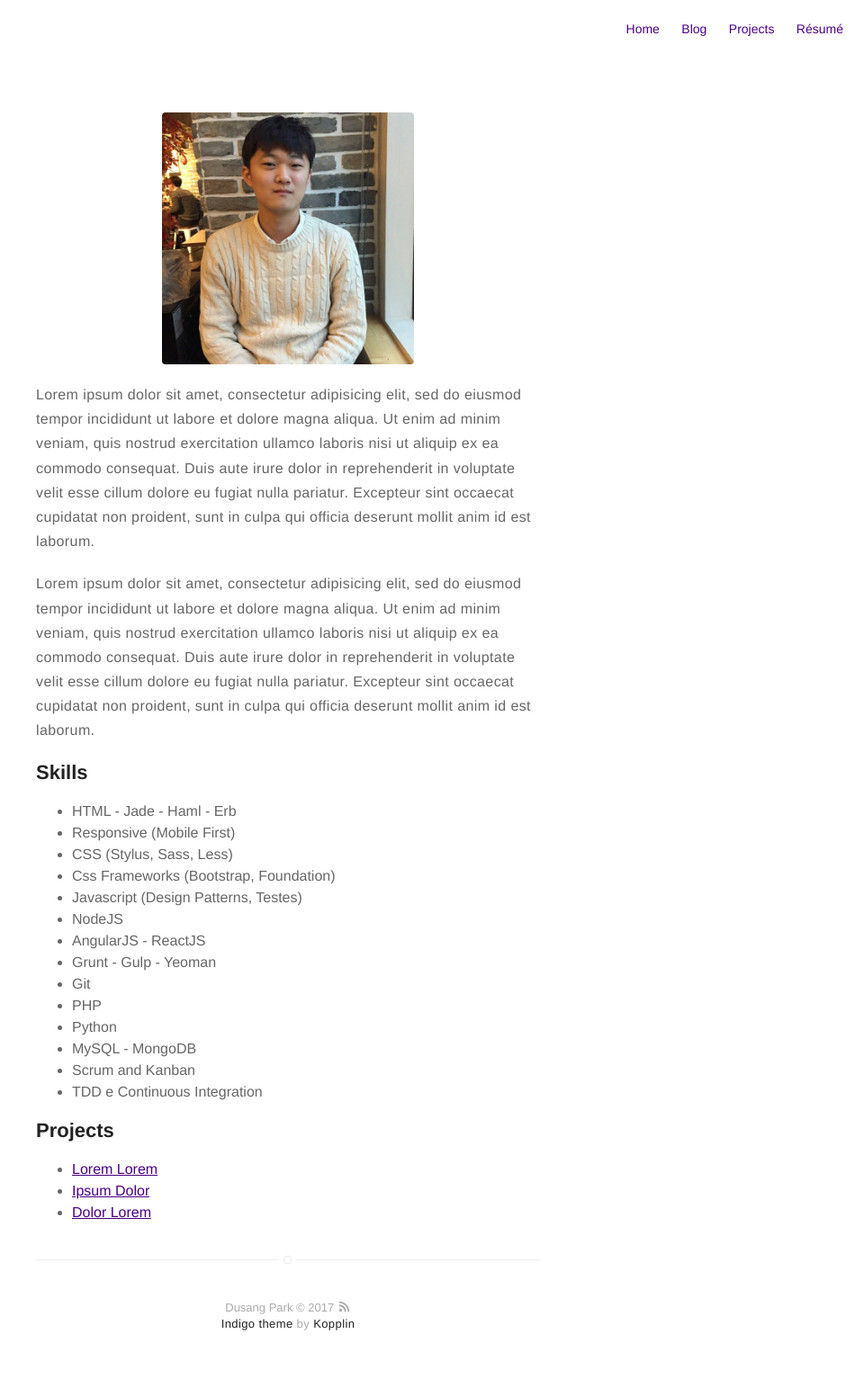
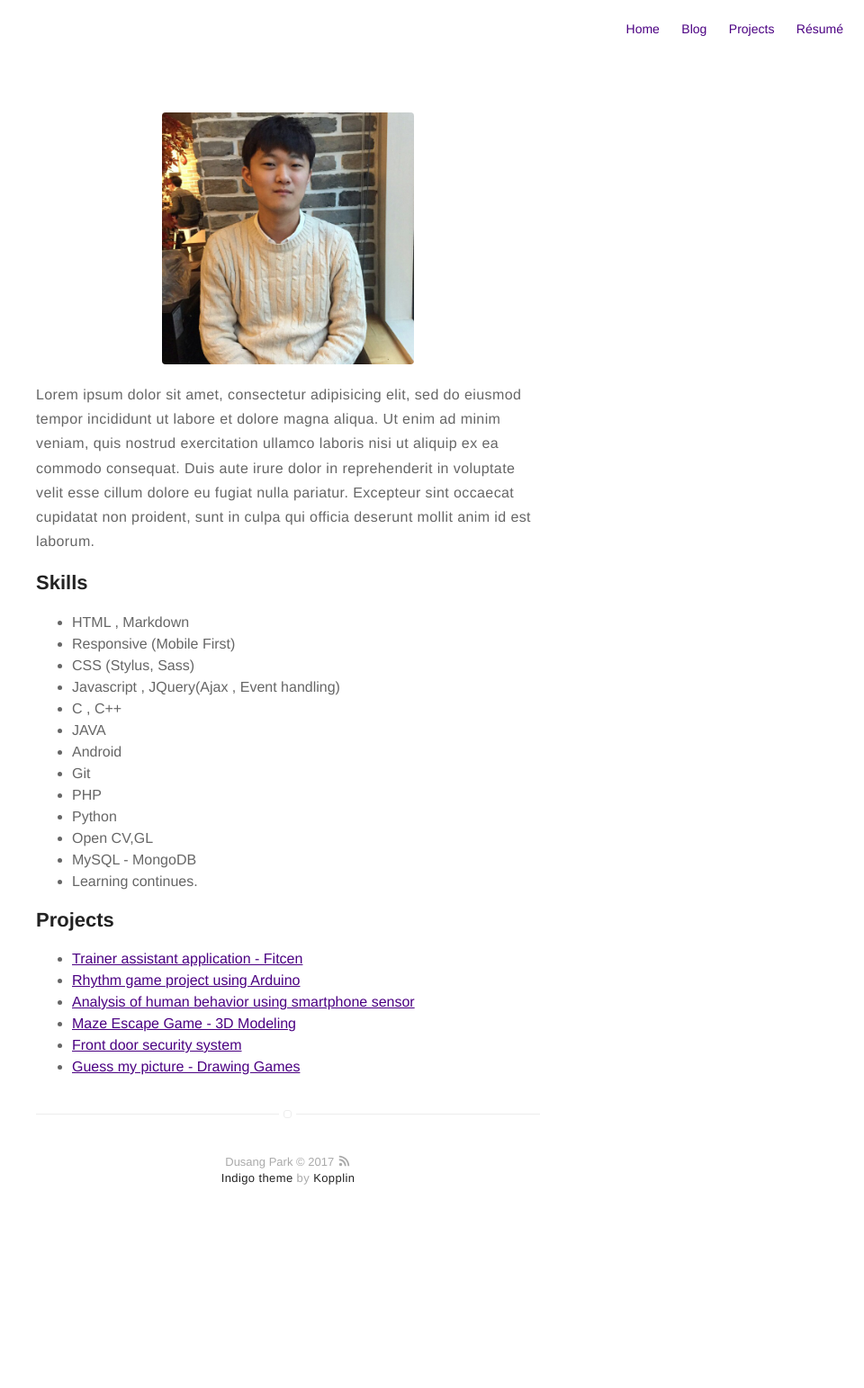
Before and after one commit to Parkdusang/blog, a Jekyll site: the page built from about.md, in a window 1280 px wide. Shown: the whole page at 90% size, without its empty margins (320-1280 px from the left). Built offline with Jekyll 4.4.1, drawn with Linux system fonts in a browser that asks for light colours; after the commit the page ends 1381 px from its top, so only the background shows below that.

Commit message:
Add Document

```diff
--- a/_config.yml
+++ b/_config.yml
@@ -58,6 +58,12 @@ authors:
         external-image: false
         picture: assets/images/profile.jpg
         twitter: johndoe
+    Dusang:
+        name: Dusang Park
+        bio: A Man who Develops software and Data scientist
+        external-image: false
+        picture: assets/images/profile.jpg
+        twitter: johndoe
     jamesfoster:
         name: James Foster
         bio: A Man who develops software with coffee
--- a/_posts/2016-01-23-indigo-jekyll-theme.markdown
+++ b/_posts/2016-01-23-indigo-jekyll-theme.markdown
@@ -9,11 +9,11 @@ projects: true
 hidden: true # don't count this post in blog pagination
 description: "This is a simple and minimalist template for Jekyll for those who likes to eat noodles."
 category: project
-author: johndoe
+author: Dusang
 externalLink: false
 ---
 
-![Screenshot](https://raw.githubusercontent.com/sergiokopplin/indigo/gh-pages/assets/screen-shot.png)
+![Screenshot](https://raw.githubusercontent.com/Parkdusang/blog/tree/gh-pages/assets/images/markdown.jgp)
 
 Example of project - Indigo Minimalist Jekyll Template - [Demo](http://sergiokopplin.github.io/indigo/). This is a simple and minimalist template for Jekyll for those who likes to eat noodles.
 
--- a/about.md
+++ b/about.md
@@ -11,36 +11,32 @@ consequat. Duis aute irure dolor in reprehenderit in voluptate velit esse
 cillum dolore eu fugiat nulla pariatur. Excepteur sint occaecat cupidatat non
 proident, sunt in culpa qui officia deserunt mollit anim id est laborum.</p>
 
-<p>Lorem ipsum dolor sit amet, consectetur adipisicing elit, sed do eiusmod
-tempor incididunt ut labore et dolore magna aliqua. Ut enim ad minim veniam,
-quis nostrud exercitation ullamco laboris nisi ut aliquip ex ea commodo
-consequat. Duis aute irure dolor in reprehenderit in voluptate velit esse
-cillum dolore eu fugiat nulla pariatur. Excepteur sint occaecat cupidatat non
-proident, sunt in culpa qui officia deserunt mollit anim id est laborum.</p>
 
 <h2>Skills</h2>
 
 <ul class="skill-list">
-	<li>HTML - Jade - Haml - Erb</li>
+	<li>HTML ,  Markdown </li>
 	<li>Responsive (Mobile First)</li>
-	<li>CSS (Stylus, Sass, Less)</li>
-	<li>Css Frameworks (Bootstrap, Foundation)</li>
-	<li>Javascript (Design Patterns, Testes)</li>
-	<li>NodeJS</li>
-	<li>AngularJS - ReactJS</li>
-	<li>Grunt - Gulp - Yeoman</li>
+	<li>CSS (Stylus, Sass)</li>
+	<li>Javascript , JQuery(Ajax , Event handling)</li>
+	<li>C , C++</li>
+	<li>JAVA</li>
+	<li>Android</li>
 	<li>Git</li>
 	<li>PHP</li>
 	<li>Python</li>
+	<li>Open CV,GL</li>
 	<li>MySQL - MongoDB</li>
-	<li>Scrum and Kanban</li>
-	<li>TDD e Continuous Integration</li>
+	<li>Learning continues.</li>
 </ul>
 
 <h2>Projects</h2>
 
 <ul>
-	<li><a href="https://github.com/">Lorem Lorem</a></li>
-	<li><a href="https://github.com/">Ipsum Dolor</a></li>
-	<li><a href="https://github.com/">Dolor Lorem</a></li>
+	<li><a href="https://github.com/Parkdusang/MobileTermProject">Trainer assistant application - Fitcen</a></li>
+	<li><a href="https://github.com/Parkdusang/robotProject">Rhythm game project using Arduino</a></li>
+	<li><a href="https://github.com/Parkdusang/Activity_project">Analysis of human behavior using smartphone sensor</a></li>
+	<li><a href="https://github.com/">Maze Escape Game - 3D Modeling</a></li>
+	<li><a href="https://github.com/GachonCapstoneDesign/DoorWatcher">Front door security system</a></li>
+	<li><a href="https://github.com/JunsooLee/Network_16_TermProject">Guess my picture - Drawing Games</a></li>
 </ul>
```
Also changed, not shown: _posts/2017-04-05-Trainer assistant application.markdown (added, +14 -0 lines).
